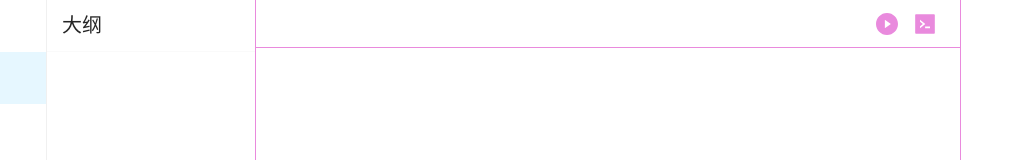
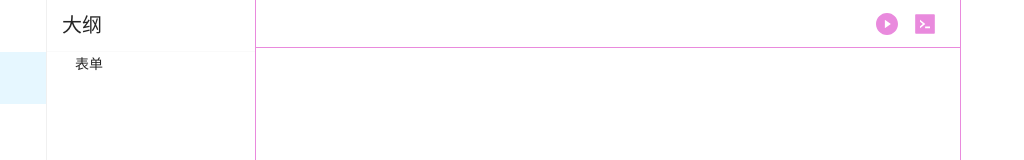
Before and after one commit to ArutoriaCode/elysia, a Vue app: page / in a window 1280 px wide. Both pictures are taken after a click on the item 23 px from the left and 78 px from the top of the page. Shown: the top 160 px of the page, without its empty margins (0-1024 px from the left). Built offline with nearby package versions, Linux system fonts and the light colour scheme.

Commit message:
:necktie: 新增左侧大纲栏（样式待调整）

```diff
--- a/src/designer/ElysiaPanel.vue
+++ b/src/designer/ElysiaPanel.vue
@@ -20,7 +20,7 @@
       </div>
       <div class="menu-body">
         <panel-component v-show="selectedKey === '1'"></panel-component>
-        <!-- <outline-panel v-show="selectedKey === '2'"></outline-panel> -->
+        <panel-outline v-show="selectedKey === '2'"></panel-outline>
         <panel-history v-show="selectedKey === '3'"></panel-history>
       </div>
     </div>
@@ -29,8 +29,14 @@
 
 <script setup>
 import panelComponent from './components/panel-component.vue'
-import PanelHistory from './components/panel-history.vue'
-import { ref, computed } from 'vue'
+import { ref, computed, defineAsyncComponent } from 'vue'
+
+const panelOutline = defineAsyncComponent(() =>
+  import('./components/panel-outline.vue')
+)
+const panelHistory = defineAsyncComponent(() =>
+  import('./components/panel-history.vue')
+)
 
 const menuItems = {
   1: { title: '组件', icon: 'cubes-icon' },
--- a/src/designer/components/panel-history.vue
+++ b/src/designer/components/panel-history.vue
@@ -1,6 +1,6 @@
 <template>
+  <div class="panel-history">
     <a-list
-    class="history-list"
       item-layout="vertical"
       row-key="recordTime"
       :data-source="history.historyList"
@@ -22,12 +22,13 @@
         </a-list-item>
       </template>
     </a-list>
+  </div>
 </template>
 <script setup>
 import { history } from '../core/history'
 </script>
 <style lang="less">
-.history-list {
+.panel-history {
   .ant-list-item {
     cursor: pointer;
     &:hover {
--- /dev/null
+++ b/src/designer/components/panel-outline.vue
@@ -0,0 +1,46 @@
+<template>
+  <div class="panel-outline">
+    <a-tree
+      v-model:selectedKeys="selectedKeys"
+      :tree-data="outlineTree"
+      default-expand-all
+    >
+      <template #switcherIcon="{ switcherCls }">
+        <down-outlined :class="switcherCls" />
+      </template>
+    </a-tree>
+  </div>
+</template>
+<script setup>
+import store from '@/designer/core/store.js'
+import { DownOutlined } from '@ant-design/icons-vue'
+import { computed, ref } from 'vue'
+
+const selectedKeys = ref([])
+
+function createTree (children) {
+  if (children && children.length == 0) {
+    return []
+  }
+
+  return children.map(v => {
+    return {
+      title: v.name,
+      key: v.id,
+      icon: v.icon,
+      children: createTree(v.childrenList)
+    }
+  })
+}
+
+const outlineTree = computed(() => {
+  return [
+    {
+      title: '表单',
+      key: store.id,
+      icon: 'layer-group-icon',
+      children: createTree(store.childrenList)
+    }
+  ]
+})
+</script>
--- a/src/designer/core/copy.js
+++ b/src/designer/core/copy.js
@@ -1,5 +1,6 @@
 import { cloneSchema } from "./clone";
 import { findParent } from "./find";
+import history from "./history";
 import { setSelected } from "./select";
 import { computedPath } from "./store";
 import cloneDeep from "lodash.clonedeep";
@@ -9,10 +10,10 @@ export default function copy(widget) {
   const { path = [] } = widget;
   const copyWidget = cloneSchema(widget);
   const parent = findParent(path);
-  console.log("🚀 ~ file: copy.js:12 ~ copy ~ path", path)
-  console.log("🚀 ~ file: copy.js:12 ~ copy ~ parent", parent)
   const newChildrenList = [...parent.childrenList, copyWidget];
   parent.childrenList = computedPath(newChildrenList, parent.path); // 重新计算路径
 
   setSelected(copyWidget.path); // 添加后并聚焦
+
+  history.add(`复制 ${widget.name} 组件`, "copy-icon");
 }
--- a/src/designer/lazy-use.js
+++ b/src/designer/lazy-use.js
@@ -1,8 +1,8 @@
 import "ant-design-vue/dist/antd.css";
-import { Menu, Button, Collapse, Card, Form, Input, List, Select, Switch } from "ant-design-vue";
+import { Menu, Button, Collapse, Card, Form, Input, List, Select, Switch, Tree } from "ant-design-vue";
 
 export default {
   install(app) {
-    app.use(Menu).use(Button).use(Collapse).use(Card).use(Form).use(Input).use(List).use(Select).use(Switch)
+    app.use(Menu).use(Button).use(Collapse).use(Card).use(Form).use(Input).use(List).use(Select).use(Switch).use(Tree)
   }
 };
```
Also changed, not shown: src/designer/icons/copy-icon.svg (added). Lines whose indentation alone changed are shown as unchanged.
